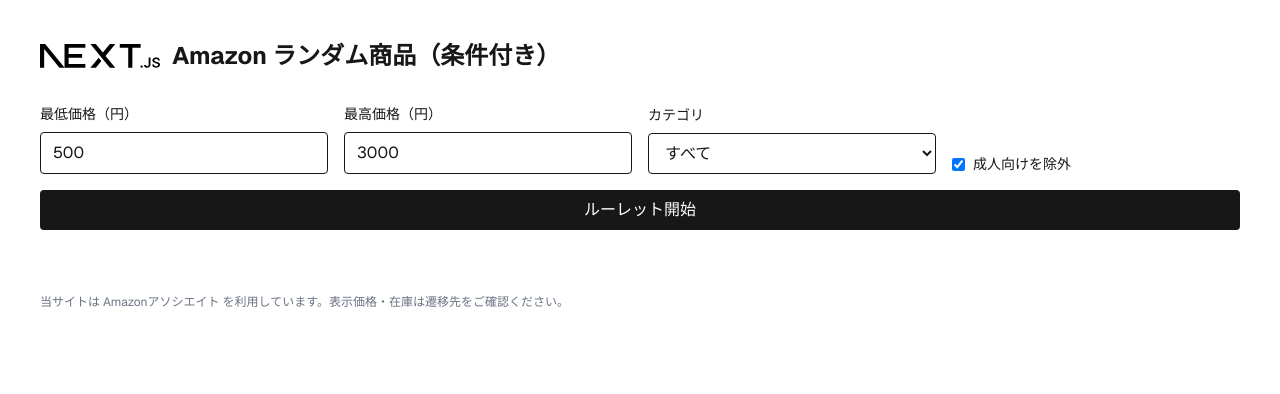
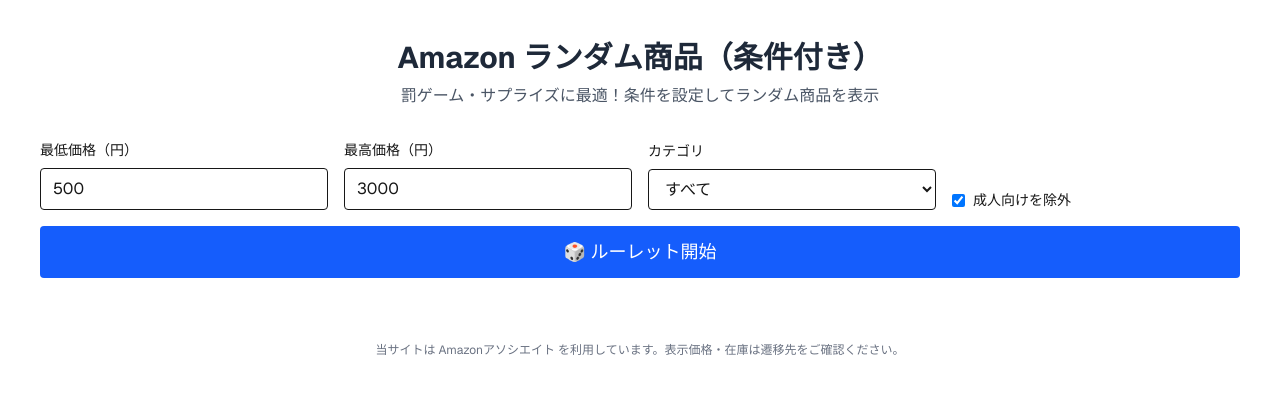
Before and after one commit to KOSOTSU-dev/amazon-rundom-item, a Next.js app: page / in a window 1280 px wide. Shown: the top 394 px of the page. Built offline with nearby package versions, Linux system fonts and the light colour scheme.

Commit message:
Remove Next.js logo and improve design

```diff
--- a/src/app/page.tsx
+++ b/src/app/page.tsx
@@ -76,9 +76,9 @@
 
 	return (
 		<div className="font-sans min-h-screen p-6 sm:p-10 flex flex-col gap-8">
-			<header className="flex items-center gap-3">
-				<Image className="dark:invert" src="/next.svg" alt="Logo" width={120} height={26} />
-				<h1 className="text-2xl font-bold">Amazon ランダム商品（条件付き）</h1>
+			<header className="text-center">
+				<h1 className="text-3xl font-bold text-gray-800">Amazon ランダム商品（条件付き）</h1>
+				<p className="text-gray-600 mt-2">罰ゲーム・サプライズに最適！条件を設定してランダム商品を表示</p>
 			</header>
 
 			<section className="grid grid-cols-1 md:grid-cols-4 gap-4 items-end">
@@ -130,14 +130,14 @@
 				<button
 					onClick={spin}
 					disabled={isSpinning}
-					className="md:col-span-4 bg-foreground text-background rounded px-4 py-2 disabled:opacity-60"
+					className="md:col-span-4 bg-blue-600 hover:bg-blue-700 text-white rounded px-4 py-3 disabled:opacity-60 font-medium text-lg"
 				>
-					{isSpinning ? "回転中..." : "ルーレット開始"}
+					{isSpinning ? "🎲 回転中..." : "🎲 ルーレット開始"}
 				</button>
 			</section>
 
 			{errorMessage && (
-				<p className="text-red-500 text-sm">{errorMessage}</p>
+				<p className="text-red-500 text-sm text-center">{errorMessage}</p>
 			)}
 
 			<section className="grid grid-cols-2 sm:grid-cols-3 md:grid-cols-4 gap-4">
@@ -172,7 +172,7 @@
 				))}
 			</section>
 
-			<footer className="text-xs text-gray-500">
+			<footer className="text-xs text-gray-500 text-center">
 				当サイトは Amazonアソシエイト を利用しています。表示価格・在庫は遷移先をご確認ください。
 			</footer>
 		</div>
```
